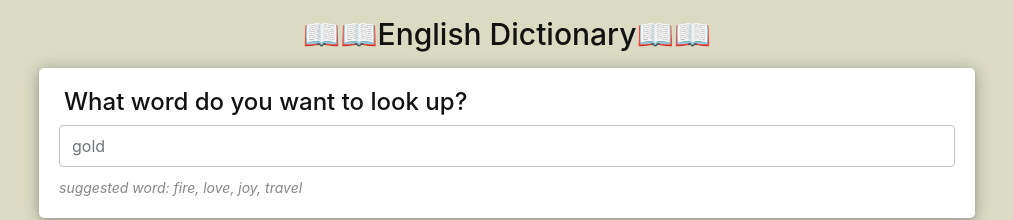
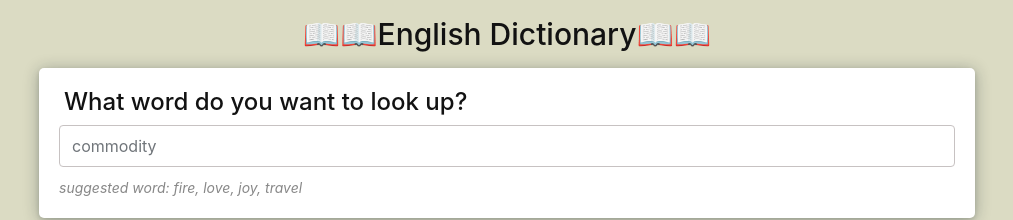
Before and after one commit to Sophie-Ndobe/dictionary-app, a React (Create React App) app: page / in a window 1280 px wide. Shown: the top 220 px of the page, without its empty margins (133-1146 px from the left). Built offline with nearby package versions, Linux system fonts and the light colour scheme; no server answers.

Commit message:
Changed the default keyword

```diff
--- a/src/App.js
+++ b/src/App.js
@@ -9,7 +9,7 @@ function App() {
           <h4 className="text-center mb-3 pt-3">📖📖English Dictionary📖📖</h4>
         </header>
         <main>
-          <Dictionary defaultkeyword="gold" />
+          <Dictionary defaultkeyword="commodity" />
         </main>
         <footer className="App-footer">
           <small>
```
